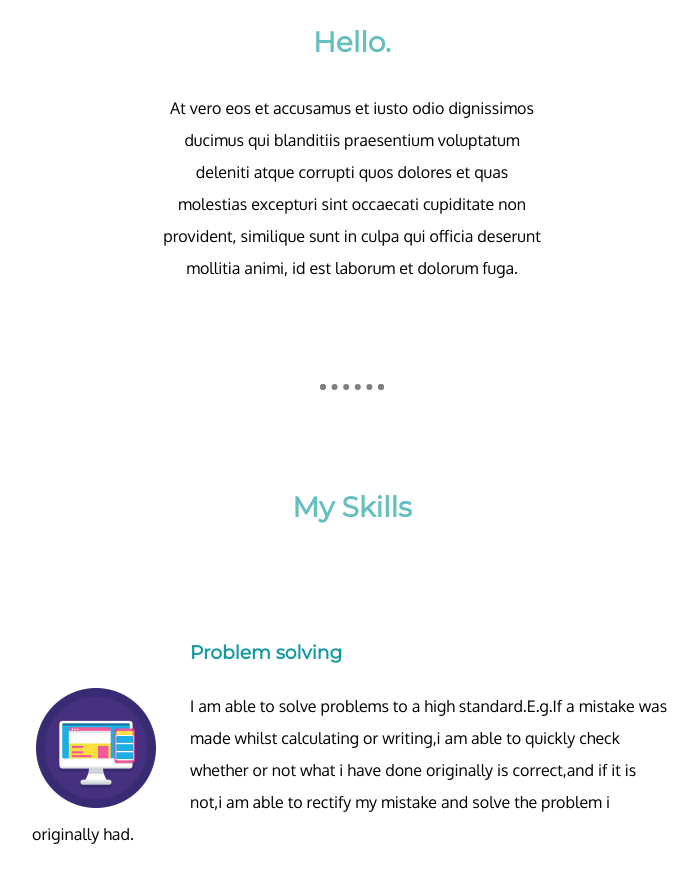
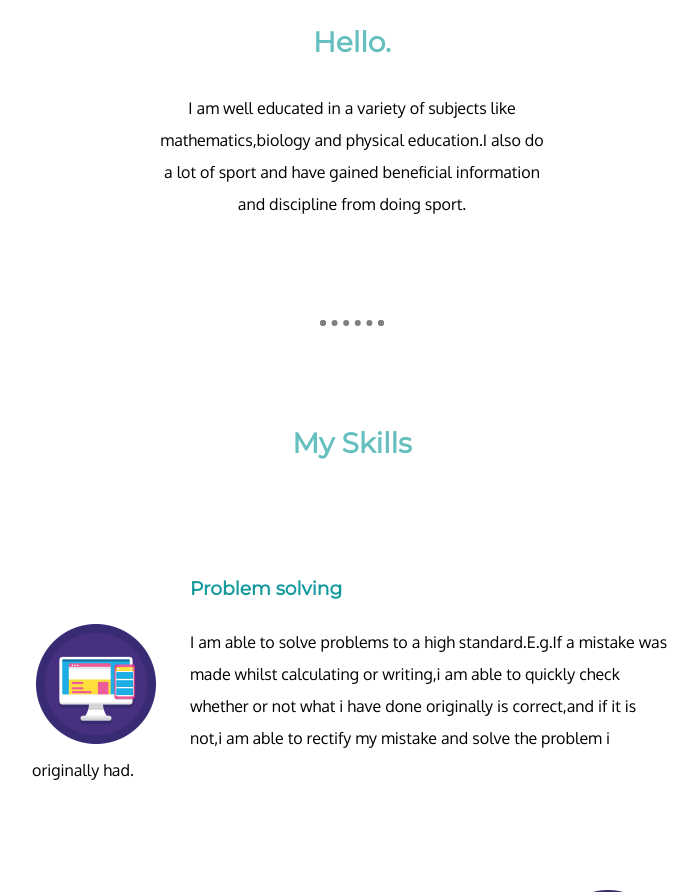
Before and after one commit to RB545/CV-Ryan, a plain HTML site: page index.html in a window 1280 px wide. Shown: the part 1012-1904 px from the top of the page, without its empty margins (288-986 px from the left). Drawn offline with Linux system fonts and the light colour scheme.

Commit message:
Add files via upload

```diff
--- a/index.html
+++ b/index.html
@@ -25,7 +25,7 @@
       <div class="profile">
         <img class="profilePic" src="icons/IMG_3296.jpeg" alt="profile-pic">
         <h2>Hello.</h2>
-        <p class="intro">At vero eos et accusamus et iusto odio dignissimos ducimus qui blanditiis praesentium voluptatum deleniti atque corrupti quos dolores et quas molestias excepturi sint occaecati cupiditate non provident, similique sunt in culpa qui officia deserunt mollitia animi, id est laborum et dolorum fuga.</p>
+        <p class="intro">I am well educated in a variety of subjects like mathematics,biology and physical education.I also do a lot of sport and have gained beneficial information and discipline from doing sport.</p>
       </div>
 
       <hr>
```
